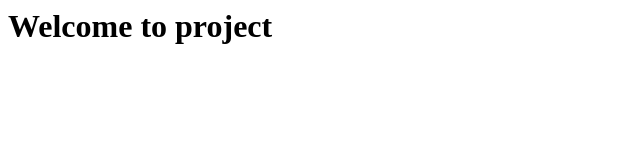
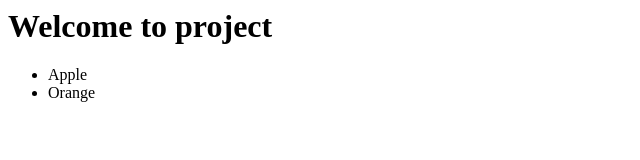
Before and after one commit to venkateshvangala/test-project, a plain HTML site: page index.html in a window 1280 px wide. Shown: the whole page, without its empty margins (0-640 px from the left). Drawn offline with Linux system fonts and the light colour scheme.

Commit message:
list added

```diff
--- a/index.html
+++ b/index.html
@@ -1 +1,6 @@
 <h1> Welcome to project</h1>
+
+<ul>
+    <li> Apple </li>
+    <li> Orange</li>
+</ul>
```
